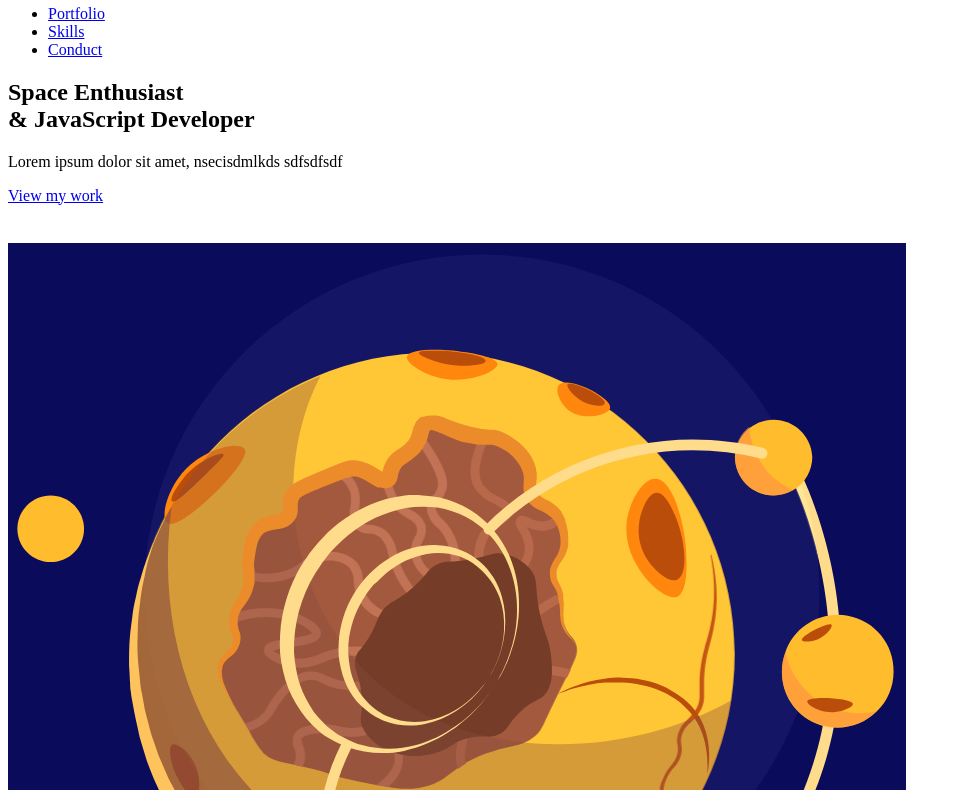
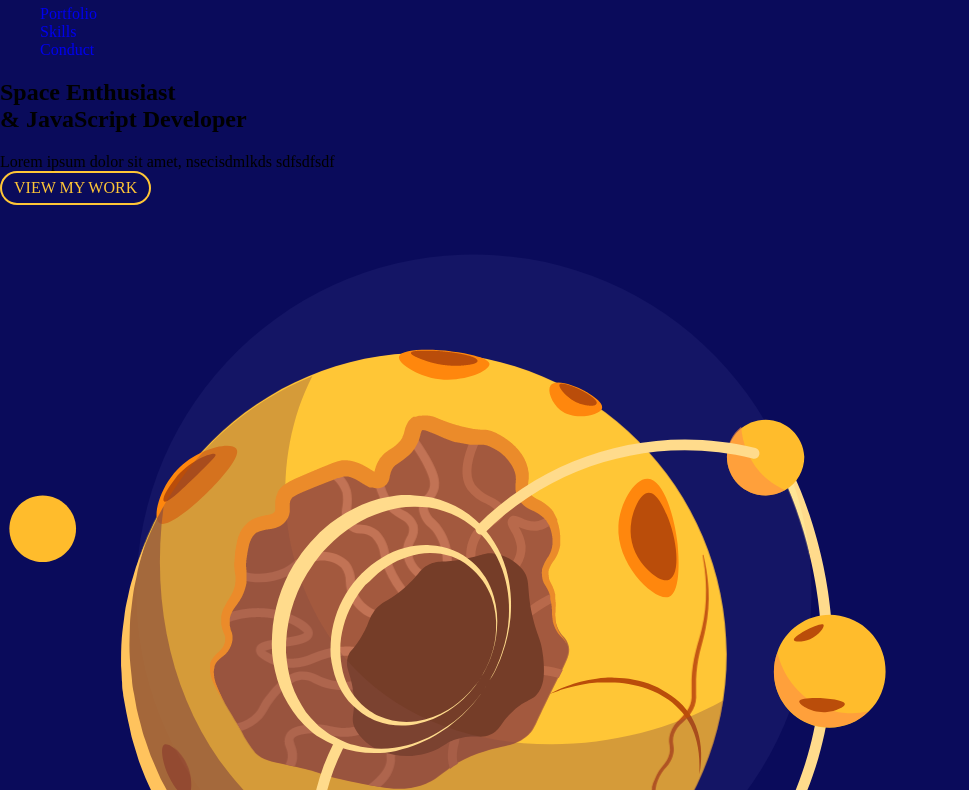
Before and after one commit to adarshnanwani/responsive-refresher, a plain HTML site: page index.html in a window 1280 px wide. Shown: the part 62-852 px from the top of the page, without its empty margins (0-969 px from the left). Drawn offline with Linux system fonts and the light colour scheme.

Commit message:
Add base styles.

```diff
--- a/styles.css
+++ b/styles.css
@@ -1,8 +1,51 @@
 /* variables */
+:root {
+  --primary: #ffc636;
+  --secondary: #0a0b5b;
+}
 
 /* reset */
+body,
+p,
+a,
+u,
+li {
+  margin: 0;
+  padding: 0;
+  text-decoration: none;
+}
+li {
+  list-style-type: none;
+}
 
 /* base styles */
+body {
+  background: var(--secondary);
+  overflow-x: hidden;
+}
+.button {
+  background: none;
+  border: 2px solid var(--primary);
+  color: var(--primary);
+  padding: 6px 12px;
+  border-radius: 20px;
+  text-transform: uppercase;
+  box-sizing: 1px 2px 3px rgba(0, 0, 0, 0.6);
+  display: inline-block;
+}
+.button:hover {
+  color: #222;
+  background: var(--primary);
+}
+input,
+textarea {
+  background: rgba(255, 255, 255, 0.05);
+  padding: 10px 16px;
+  border-radius: 20px;
+  border: 2px solid #9893d8;
+  color: #f2f2f2;
+  outline: none;
+}
 
 /* fonts */
 
```
